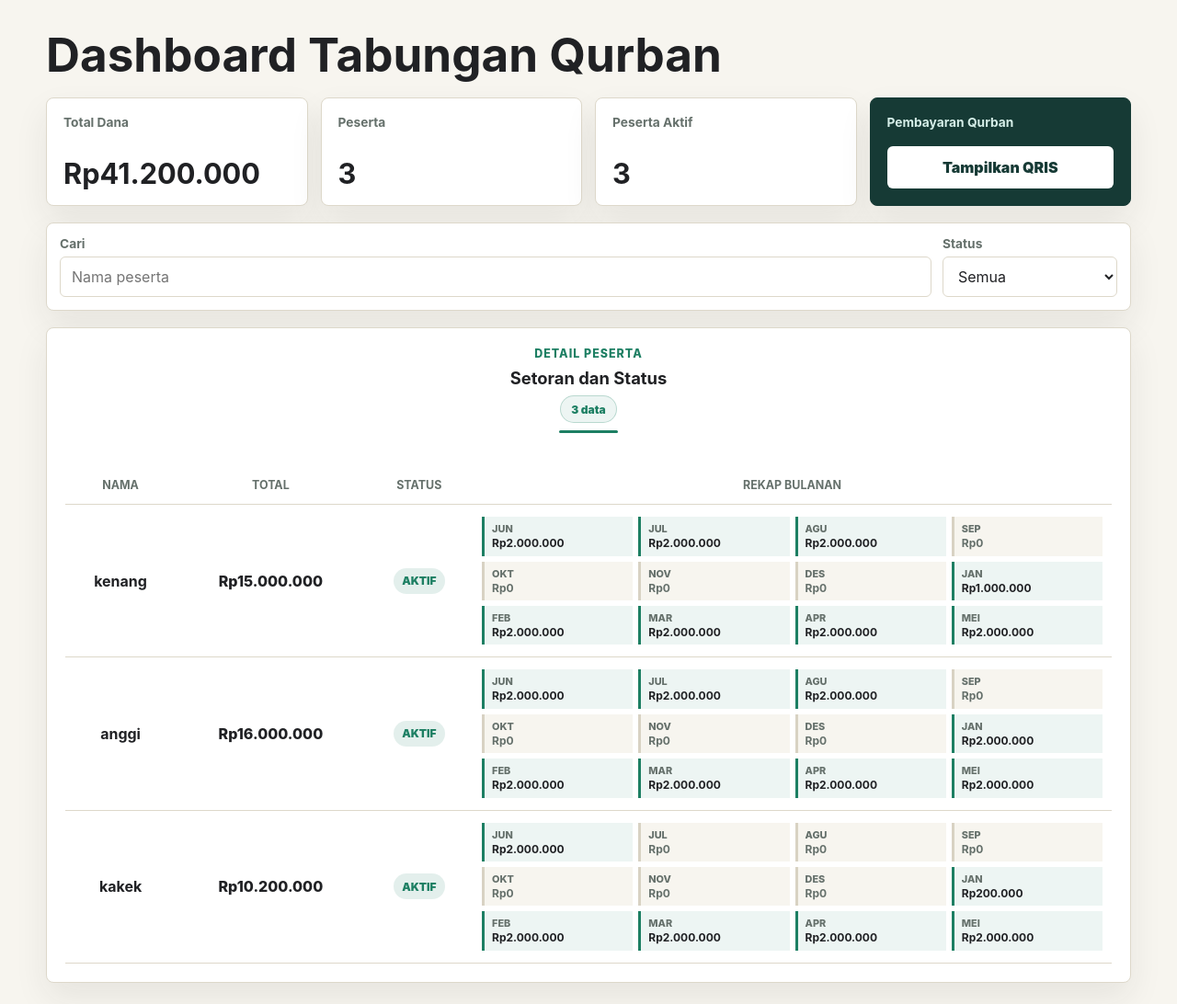
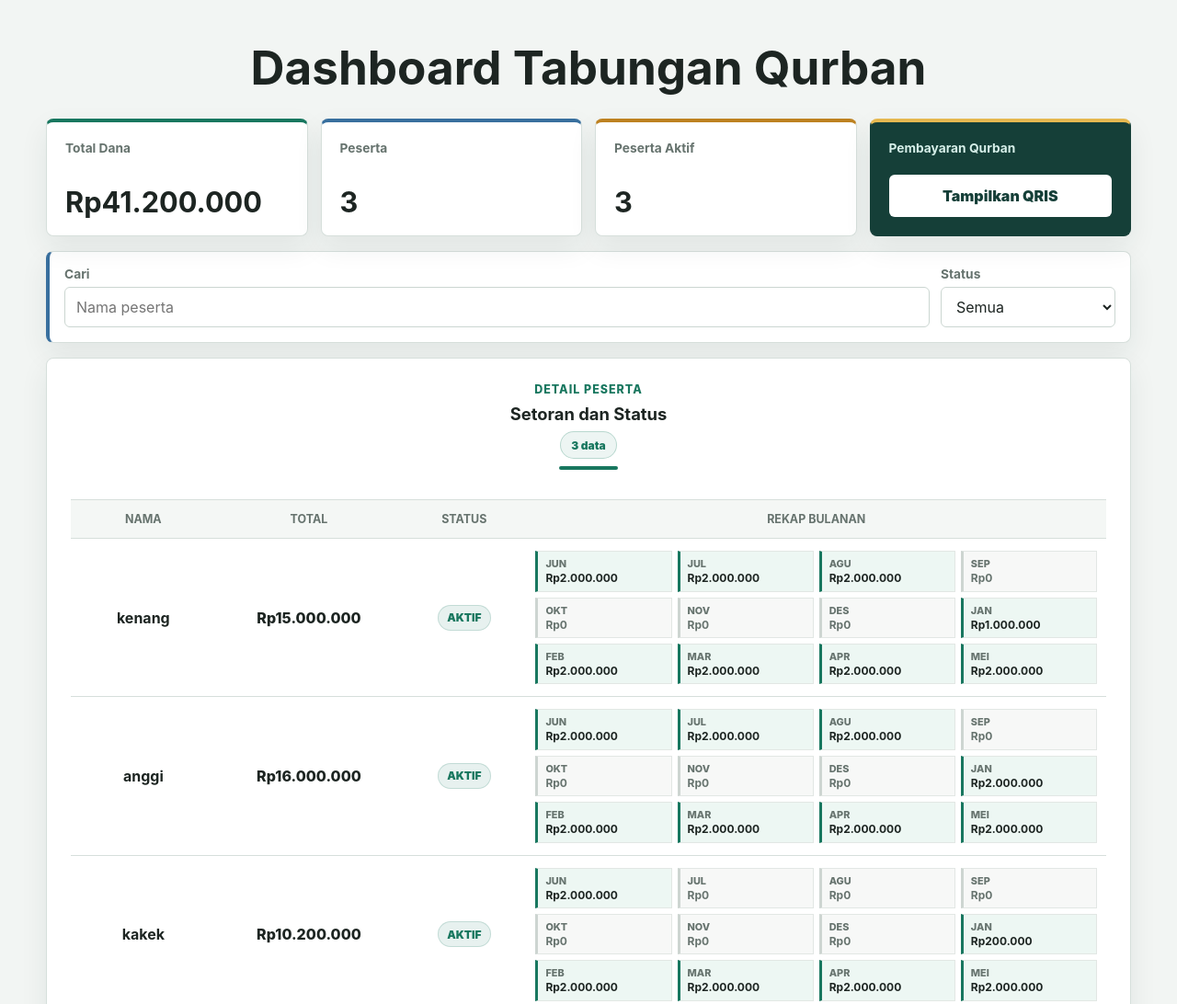
Before and after one commit to kenangggp-droid/dkm-qurban-dashboard, a plain HTML site: page index.html in a window 1280 px wide. Shown: the top 1092 px of the page at 92% size. Drawn offline with Linux system fonts and the light colour scheme; no server answers.

Commit message:
Polish dashboard visual design

```diff
--- a/index.html
+++ b/index.html
@@ -4,7 +4,7 @@
     <meta charset="utf-8" />
     <meta name="viewport" content="width=device-width, initial-scale=1" />
     <title>Dashboard Tabungan Qurban</title>
-    <link rel="stylesheet" href="styles.css?v=10" />
+    <link rel="stylesheet" href="styles.css?v=11" />
   </head>
   <body>
     <header class="topbar">
--- a/styles.css
+++ b/styles.css
@@ -1,14 +1,15 @@
 :root {
-  --bg: #f7f5ef;
+  --bg: #f2f5f3;
   --panel: #ffffff;
-  --ink: #202124;
-  --muted: #65706b;
-  --line: #ddd8ca;
-  --green: #1d7f63;
-  --teal: #0b6b7a;
-  --gold: #b47b16;
+  --ink: #1d2522;
+  --muted: #66736e;
+  --line: #d6dfdb;
+  --green: #18775f;
+  --teal: #146a7b;
+  --blue: #386f9e;
+  --gold: #bd8120;
   --rose: #a33f54;
-  --shadow: 0 16px 36px rgba(32, 33, 36, 0.08);
+  --shadow: 0 12px 30px rgba(30, 55, 47, 0.08);
 }
 
 * {
@@ -31,10 +32,11 @@ main {
 
 .topbar {
   display: flex;
-  align-items: flex-end;
-  justify-content: space-between;
+  align-items: center;
+  justify-content: center;
   gap: 20px;
-  padding: 34px 0 22px;
+  padding: 48px 0 30px;
+  text-align: center;
 }
 
 h1,
@@ -44,9 +46,9 @@ p {
 }
 
 h1 {
-  max-width: 760px;
+  max-width: 860px;
   font-size: clamp(2rem, 4vw, 4rem);
-  line-height: 0.98;
+  line-height: 1;
   letter-spacing: 0;
 }
 
@@ -66,9 +68,9 @@ h2 {
 
 main {
   display: grid;
-  gap: 18px;
+  gap: 16px;
   min-width: 0;
-  padding-bottom: 40px;
+  padding-bottom: 56px;
 }
 
 .kpis {
@@ -87,10 +89,26 @@ main {
 }
 
 .kpi {
-  padding: 18px;
-  min-height: 118px;
+  position: relative;
+  padding: 20px;
+  min-height: 128px;
   display: grid;
   align-content: space-between;
+  border-top: 4px solid var(--green);
+  transition: transform 160ms ease, box-shadow 160ms ease;
+}
+
+.kpi:nth-child(2) {
+  border-top-color: var(--blue);
+}
+
+.kpi:nth-child(3) {
+  border-top-color: var(--gold);
+}
+
+.kpi:hover {
+  transform: translateY(-2px);
+  box-shadow: 0 16px 34px rgba(30, 55, 47, 0.12);
 }
 
 .kpi span,
@@ -104,16 +122,24 @@ label span {
 .kpi strong {
   font-size: clamp(1.55rem, 2.4vw, 2.25rem);
   line-height: 1.05;
+  color: var(--ink);
 }
 
 .kpi.accent {
-  background: #163a35;
+  border-top-color: #e5b850;
+  background: #153f38;
   color: white;
-  border-color: #163a35;
+  border-right-color: #153f38;
+  border-bottom-color: #153f38;
+  border-left-color: #153f38;
 }
 
 .kpi.accent span {
   color: #d5eee8;
+}
+
+.kpi.accent strong {
+  color: #fff;
 }
 
 .payment-kpi {
@@ -126,14 +152,14 @@ label span {
   border-radius: 6px;
   padding: 0 14px;
   background: #fff;
-  color: #163a35;
+  color: #153f38;
   font: inherit;
   font-weight: 900;
   cursor: pointer;
 }
 
 .qris-button:hover {
-  background: #d5eee8;
+  background: #f4d887;
 }
 
 .qris-dialog {
@@ -198,7 +224,7 @@ label span {
 }
 
 .panel {
-  padding: 20px;
+  padding: 26px;
 }
 
 .section-heading {
@@ -212,7 +238,8 @@ label span {
 .toolbar {
   display: flex;
   gap: 12px;
-  padding: 14px;
+  border-left: 4px solid var(--blue);
+  padding: 16px;
 }
 
 label {
@@ -232,12 +259,18 @@ input,
 select {
   width: 100%;
   min-height: 44px;
-  border: 1px solid var(--line);
+  border: 1px solid #cbd6d1;
   border-radius: 6px;
   padding: 0 12px;
   background: white;
   color: var(--ink);
   font: inherit;
+}
+
+input:focus,
+select:focus {
+  border-color: var(--green);
+  outline: 3px solid rgba(24, 119, 95, 0.12);
 }
 
 .table-wrap {
@@ -249,14 +282,14 @@ select {
   flex-direction: column;
   align-items: center;
   gap: 8px;
-  padding-bottom: 18px;
+  padding-bottom: 14px;
   text-align: center;
 }
 
 .table-panel .section-heading::after {
   content: "";
   width: 64px;
-  height: 3px;
+  height: 4px;
   border-radius: 3px;
   background: var(--green);
 }
@@ -277,7 +310,24 @@ select {
 table {
   width: 100%;
   border-collapse: collapse;
+  table-layout: fixed;
   min-width: 720px;
+}
+
+th:nth-child(1) {
+  width: 14%;
+}
+
+th:nth-child(2) {
+  width: 18%;
+}
+
+th:nth-child(3) {
+  width: 12%;
+}
+
+th:nth-child(4) {
+  width: 56%;
 }
 
 th,
@@ -289,10 +339,16 @@ td {
 }
 
 th {
+  border-top: 1px solid var(--line);
   color: var(--muted);
+  background: #f4f7f5;
   font-size: 0.78rem;
   text-align: center;
   text-transform: uppercase;
+}
+
+tbody tr:hover > td {
+  background: #fafcfb;
 }
 
 tbody td:nth-child(-n + 3) {
@@ -309,7 +365,8 @@ tbody td:nth-child(-n + 3) {
   min-height: 28px;
   padding: 4px 9px;
   border-radius: 999px;
-  background: rgba(29, 127, 99, 0.12);
+  border: 1px solid rgba(24, 119, 95, 0.18);
+  background: rgba(24, 119, 95, 0.1);
   color: var(--green);
   font-size: 0.75rem;
   font-weight: 900;
@@ -331,14 +388,15 @@ tbody td:nth-child(-n + 3) {
   display: grid;
   gap: 2px;
   min-width: 0;
-  border-left: 3px solid #d8d2c3;
+  border: 1px solid #e2e7e4;
+  border-left: 3px solid #cdd5d1;
   padding: 6px 8px;
-  background: #f7f5ef;
+  background: #f7f8f7;
 }
 
 .monthly-payment.paid {
   border-left-color: var(--green);
-  background: rgba(29, 127, 99, 0.08);
+  background: #edf7f3;
 }
 
 .monthly-payment span {
@@ -361,7 +419,7 @@ tbody td:nth-child(-n + 3) {
 
 @media (max-width: 860px) {
   .topbar {
-    align-items: flex-start;
+    align-items: center;
     flex-direction: column;
   }
 
@@ -379,7 +437,7 @@ tbody td:nth-child(-n + 3) {
 
   .topbar {
     gap: 14px;
-    padding: 24px 0 18px;
+    padding: 30px 0 22px;
   }
 
   h1 {
@@ -402,9 +460,18 @@ tbody td:nth-child(-n + 3) {
     padding: 14px;
   }
 
+  .kpi:hover {
+    transform: none;
+  }
+
   .kpi strong {
     font-size: 1.35rem;
     overflow-wrap: anywhere;
+  }
+
+  .kpi:first-child strong {
+    font-size: 1.08rem;
+    white-space: nowrap;
   }
 
   .qris-button {
@@ -452,6 +519,7 @@ tbody td:nth-child(-n + 3) {
   }
 
   table {
+    table-layout: auto;
     min-width: 0;
   }
 
@@ -470,6 +538,7 @@ tbody td:nth-child(-n + 3) {
     gap: 12px;
     padding: 14px;
     border: 1px solid var(--line);
+    border-left: 4px solid var(--green);
     border-radius: 6px;
     background: #fff;
   }
```
